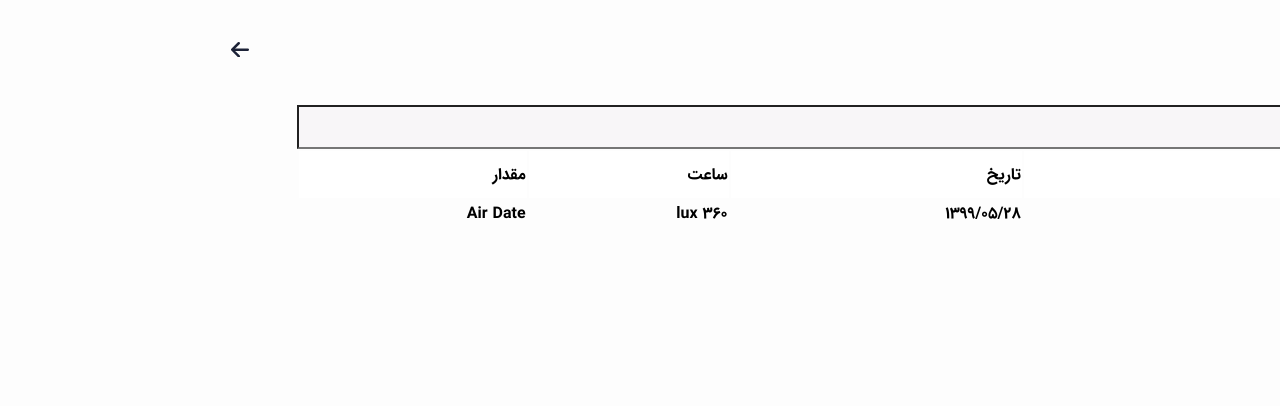
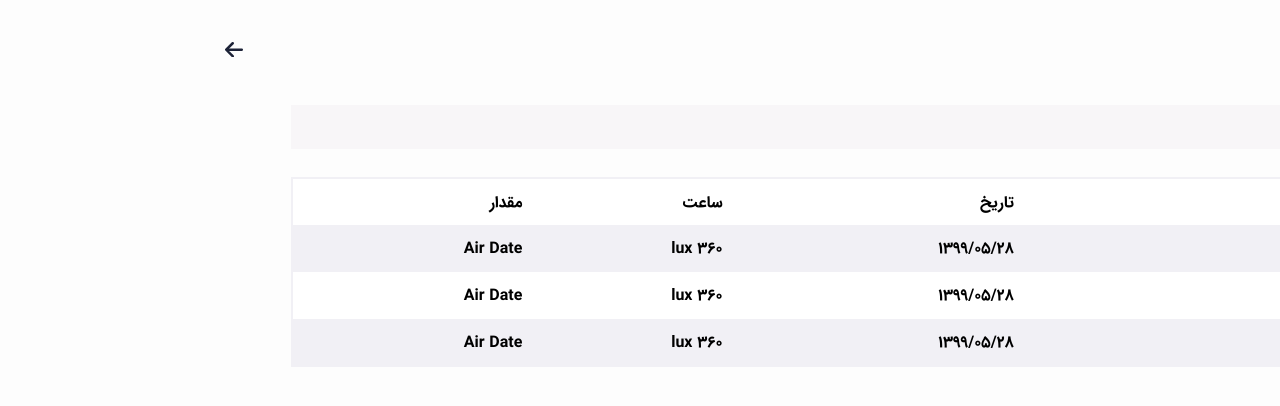
Before and after one commit to babaie774/iot, a Next.js app: page /playgrounds/notification in a window 1280 px wide. Shown: the top 406 px of the page. Built offline with nearby package versions, Linux system fonts and the light colour scheme.

Commit message:
set table style

```diff
--- a/src/assets/styles/globals.scss
+++ b/src/assets/styles/globals.scss
@@ -71,6 +71,11 @@ a {
   border-radius: 1rem;
   overflow: hidden;
 }
+
+// *:focus {
+//   outline: none;
+// }
+
 @media screen and (max-width: $breakpoint-lg-custom) {
   .content {
     width: 100%;
--- a/src/basicComponents/notificationComponents/components/search/Styles/search.module.scss
+++ b/src/basicComponents/notificationComponents/components/search/Styles/search.module.scss
@@ -10,8 +10,10 @@
   width: 100%;
   height: 100%;
   background-color: transparent;
-  &:hover,
-  &:active {
-    border: none;
-  }
+  border: none;
+  // &:hover,
+  // &:active {
+  //   // border: none;
+  //   outline: none;
+  // }
 }
--- a/src/basicComponents/notificationComponents/components/table/Styles/table.module.scss
+++ b/src/basicComponents/notificationComponents/components/table/Styles/table.module.scss
@@ -1,13 +1,37 @@
 .TableContainer {
-  width: 100%;
+  width: 86%;
+  margin: auto;
 }
 
 .TableContainerTable {
-  width: 86%;
-  margin: auto;
+  border-collapse: collapse;
+  width: 100%;
+  border: solid 2px #f1f0f5;
+  border-radius: 8px;
+  background-color: #fff;
+  margin: 28px 0 118px;
+  padding: 14px 0;
+  // text-align: center;
 }
 
 .TableContainerHead {
   height: 47px;
   background-color: #ffffff;
+  // background-color: black;
+  padding: 14px 0px;
 }
+
+.TableContainerBodyTr {
+  // background-color: #f8f6f8;
+  padding: 14px 0px;
+  height: 47px;
+  // width: 100%;
+  // margin: 0px;
+  // padding: 0px;
+  &:nth-child(odd) {
+    background-color: #f1f0f5;
+  }
+  &:nth-child(even) {
+    background-color: #ffffff;
+  }
+}
--- a/src/basicComponents/notificationComponents/components/table/index.tsx
+++ b/src/basicComponents/notificationComponents/components/table/index.tsx
@@ -21,6 +21,20 @@ function Table() {
                         <th>Air Date</th>
                         {/* <th>Lone Gunmen</th> */}
                     </tr>
+                    <tr className={Styles.TableContainerBodyTr}>
+                        <th>سنسور زون اول</th>
+                        <th>1399/05/28</th>
+                        <th>360 lux</th>
+                        <th>Air Date</th>
+                        {/* <th>Lone Gunmen</th> */}
+                    </tr>
+                    <tr className={Styles.TableContainerBodyTr}>
+                        <th>سنسور زون اول</th>
+                        <th>1399/05/28</th>
+                        <th>360 lux</th>
+                        <th>Air Date</th>
+                        {/* <th>Lone Gunmen</th> */}
+                    </tr>
                 </tbody>
             </table>
         </div>
```
